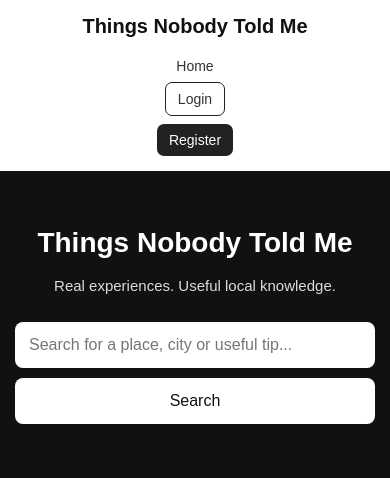
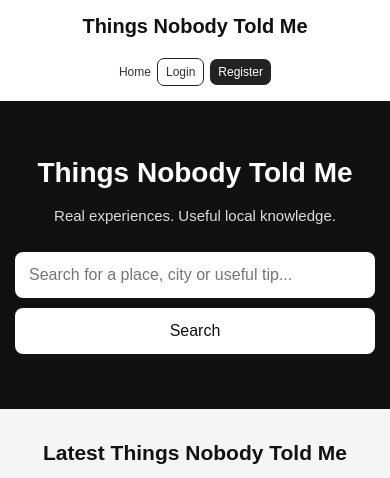
Before and after one commit to RuchiraKudke/things-nobody-told-me, a Django app: page / in a window 390 px wide. Shown: the top 478 px of the page. Run offline with Django 5.2, Linux system fonts and the light colour scheme; data that the repository does not hold is empty; parts of the project's set-up code (start-up, migrations or seed data) failed here and were passed over.

Commit message:
Fix responsive navbar

```diff
--- a/knowledge/templates/knowledge/home.html
+++ b/knowledge/templates/knowledge/home.html
@@ -21,17 +21,22 @@
             color: #111;
         }
 
+
         /* ================= NAVBAR ================= */
 
         .navbar {
             background: white;
             padding: 18px 7%;
+
             display: flex;
             justify-content: space-between;
             align-items: center;
+
             gap: 20px;
+
             box-shadow: 0 2px 8px rgba(0, 0, 0, 0.08);
         }
+
 
         .logo {
             font-size: 22px;
@@ -41,29 +46,37 @@
             white-space: nowrap;
         }
 
+
         .nav-links {
             display: flex;
             align-items: center;
             justify-content: flex-end;
+
             gap: 20px;
-            flex-wrap: wrap;
+
+            flex-wrap: nowrap;
         }
+
 
         .nav-links a {
             text-decoration: none;
             color: #333;
             font-size: 15px;
+            white-space: nowrap;
         }
+
 
         .nav-links a:hover {
             color: #000;
         }
+
 
         .login-btn {
             border: 1px solid #222;
             padding: 9px 16px;
             border-radius: 7px;
         }
+
 
         .register-btn {
             background: #222;
@@ -72,14 +85,18 @@
             border-radius: 7px;
         }
 
+
         .register-btn:hover {
             background: #444;
         }
 
+
         .welcome {
             color: #555;
             font-size: 15px;
+            white-space: nowrap;
         }
+
 
         .logout-btn {
             background: #eee;
@@ -87,18 +104,22 @@
             border-radius: 7px;
         }
 
+
         .logout-btn:hover {
             background: #ddd;
         }
+
 
         .share-btn {
             color: #222 !important;
             font-weight: 600;
         }
 
+
         .share-btn:hover {
             text-decoration: underline;
         }
+
 
 
         /* ================= HERO ================= */
@@ -107,13 +128,16 @@
             background: #111;
             color: white;
             text-align: center;
+
             padding: 80px 20px;
         }
+
 
         .hero h1 {
             font-size: 48px;
             margin: 0 0 15px;
         }
+
 
         .hero p {
             font-size: 20px;
@@ -121,43 +145,61 @@
             margin: 0;
         }
 
+
+
         /* ================= SEARCH ================= */
 
         .search-box {
             margin-top: 30px;
         }
 
+
         .search-box form {
             display: flex;
             justify-content: center;
+
             gap: 10px;
+
             max-width: 850px;
             margin: auto;
         }
 
+
         .search-box input {
             width: 100%;
+
             padding: 15px;
+
             border: none;
             border-radius: 8px;
+
             font-size: 16px;
+
             outline: none;
         }
 
+
         .search-box button {
             padding: 15px 25px;
+
             border: none;
             border-radius: 8px;
+
             cursor: pointer;
+
             font-size: 16px;
+
             background: white;
             color: #111;
+
             white-space: nowrap;
         }
+
 
         .search-box button:hover {
             background: #ddd;
         }
+
 
 
         /* ================= CONTENT ================= */
@@ -165,23 +207,31 @@
         .container {
             width: 85%;
             max-width: 1200px;
+
             margin: 40px auto;
         }
+
 
         .container h2 {
             text-align: center;
             margin-bottom: 30px;
         }
 
+
         .cards {
             display: grid;
+
             grid-template-columns: repeat(3, 1fr);
+
             gap: 20px;
         }
 
+
         .card {
             background: white;
+
             padding: 25px;
+
             border-radius: 12px;
 
             box-shadow:
@@ -190,36 +240,47 @@
             transition: transform 0.2s ease;
         }
 
+
         .card:hover {
             transform: translateY(-4px);
         }
+
 
         .card h3 {
             margin-top: 0;
             line-height: 1.4;
         }
 
+
         .card h3 a {
             color: #111;
             text-decoration: none;
         }
 
+
         .card h3 a:hover {
             text-decoration: underline;
         }
+
 
         .card p {
             color: #555;
             line-height: 1.5;
         }
 
+
         .tag {
             display: inline-block;
+
             background: #eee;
+
             padding: 6px 10px;
+
             border-radius: 20px;
+
             font-size: 13px;
         }
+
 
 
         /* ================= TABLET ================= */
@@ -230,21 +291,26 @@
                 padding: 16px 5%;
             }
 
+
             .logo {
                 font-size: 20px;
             }
+
 
             .nav-links {
                 gap: 12px;
             }
 
+
             .hero {
                 padding: 65px 20px;
             }
 
+
             .hero h1 {
                 font-size: 40px;
             }
+
 
             .cards {
                 grid-template-columns: repeat(2, 1fr);
@@ -253,93 +319,133 @@
         }
 
 
+
         /* ================= MOBILE ================= */
 
         @media (max-width: 600px) {
 
             .navbar {
                 flex-direction: column;
+
                 align-items: center;
+
                 text-align: center;
-                padding: 15px 20px;
+
+                padding: 15px 10px;
             }
+
 
             .logo {
                 font-size: 20px;
+
                 white-space: normal;
             }
 
+
             .nav-links {
                 width: 100%;
+
+                display: flex;
+
+                flex-direction: row;
+
                 justify-content: center;
-                gap: 10px;
+
+                align-items: center;
+
+                gap: 8px;
+
+                flex-wrap: nowrap;
             }
+
 
             .nav-links a,
             .welcome {
-                font-size: 14px;
+                font-size: 13px;
+
+                white-space: nowrap;
             }
+
 
             .login-btn,
             .register-btn,
             .logout-btn {
-                padding: 8px 12px;
+                padding: 7px 9px;
             }
+
 
             .hero {
                 padding: 55px 15px;
             }
+
 
             .hero h1 {
                 font-size: 32px;
                 line-height: 1.2;
             }
 
+
             .hero p {
                 font-size: 17px;
                 line-height: 1.5;
             }
 
+
             .search-box {
                 margin-top: 25px;
             }
 
+
             .search-box form {
                 flex-direction: column;
+
                 width: 100%;
             }
 
+
             .search-box input {
                 width: 100%;
+
                 padding: 14px;
             }
 
+
             .search-box button {
                 width: 100%;
+
                 padding: 14px;
             }
 
+
             .container {
                 width: 92%;
+
                 margin: 30px auto;
             }
 
+
             .container h2 {
                 font-size: 24px;
+
                 line-height: 1.3;
             }
 
+
             .cards {
                 grid-template-columns: 1fr;
+
                 gap: 15px;
             }
 
+
             .card {
                 width: 100%;
+
                 padding: 20px;
             }
 
         }
+
 
 
         /* ================= SMALL MOBILE ================= */
@@ -347,17 +453,40 @@
         @media (max-width: 400px) {
 
             .nav-links {
-                flex-direction: column;
-                gap: 8px;
+                flex-direction: row;
+
+                justify-content: center;
+
+                align-items: center;
+
+                gap: 6px;
+
+                flex-wrap: nowrap;
             }
+
+
+            .nav-links a,
+            .welcome {
+                font-size: 12px;
+            }
+
+
+            .login-btn,
+            .register-btn,
+            .logout-btn {
+                padding: 6px 8px;
+            }
+
 
             .hero h1 {
                 font-size: 28px;
             }
 
+
             .hero p {
                 font-size: 15px;
             }
+
 
             .container h2 {
                 font-size: 21px;
@@ -377,12 +506,16 @@
 
     <nav class="navbar">
 
+
         <a href="{% url 'home' %}" class="logo">
+
             Things Nobody Told Me
+
         </a>
 
 
         <div class="nav-links">
+
 
             <a href="{% url 'home' %}">
                 Home
@@ -390,6 +523,7 @@
 
 
             {% if user.is_authenticated %}
+
 
                 <a
                     href="{% url 'share_tip' %}"
@@ -400,7 +534,9 @@
 
 
                 <span class="welcome">
+
                     Welcome, {{ user.username }}
+
                 </span>
 
 
@@ -411,7 +547,9 @@
                     Logout
                 </a>
 
+
             {% else %}
+
 
                 <a
                     href="{% url 'login' %}"
@@ -428,29 +566,41 @@
                     Register
                 </a>
 
+
             {% endif %}
+
 
         </div>
 
+
     </nav>
+
 
 
     <!-- ================= HERO ================= -->
 
     <div class="hero">
 
+
         <h1>
+
             Things Nobody Told Me
+
         </h1>
 
+
         <p>
+
             Real experiences. Useful local knowledge.
+
         </p>
 
 
         <div class="search-box">
 
+
             <form method="GET" action="">
+
 
                 <input
                     type="text"
@@ -459,71 +609,102 @@
                     placeholder="Search for a place, city or useful tip..."
                 >
 
+
                 <button type="submit">
+
                     Search
+
                 </button>
+
 
             </form>
 
+
         </div>
 
+
     </div>
+
 
 
     <!-- ================= KNOWLEDGE CARDS ================= -->
 
     <div class="container">
 
+
         <h2>
+
             Latest Things Nobody Told Me
+
         </h2>
 
 
         <div class="cards">
 
+
             {% for knowledge in knowledge_list %}
+
 
                 <div class="card">
 
+
                     <h3>
+
 
                         <a
                             href="{% url 'knowledge_detail' knowledge.pk %}"
                         >
+
                             {{ knowledge.title }}
+
                         </a>
+
 
                     </h3>
 
 
                     <p>
+
                         {{ knowledge.description }}
+
                     </p>
 
 
                     <span class="tag">
+
                         {{ knowledge.category.name }}
+
                     </span>
 
 
                     <p>
+
                         📍
+
                         {{ knowledge.location.name }},
                         {{ knowledge.location.city }}
+
                     </p>
+
 
                 </div>
 
 
             {% empty %}
 
+
                 <p>
+
                     No knowledge available yet.
+
                 </p>
+
 
             {% endfor %}
 
+
         </div>
+
 
     </div>
 
```
